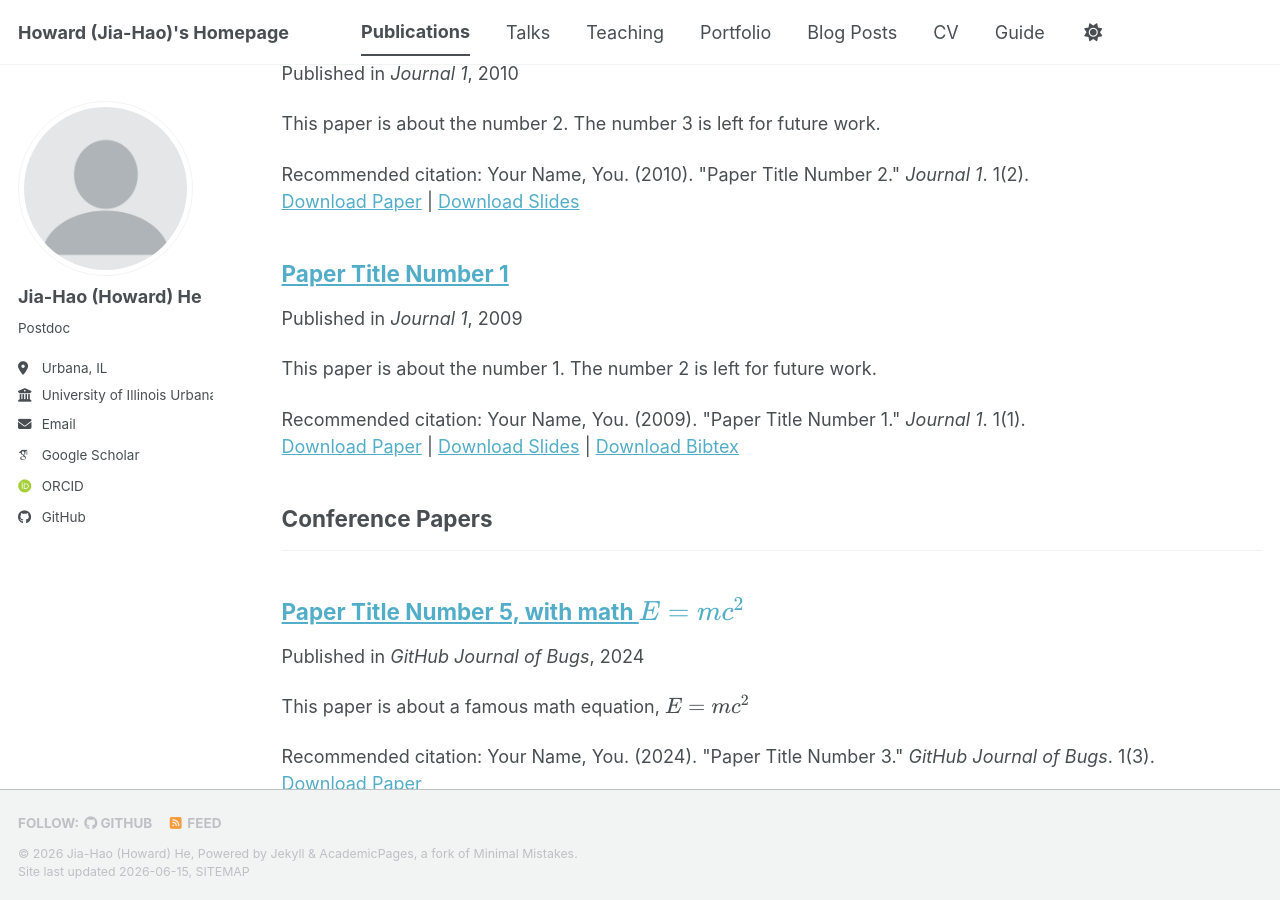
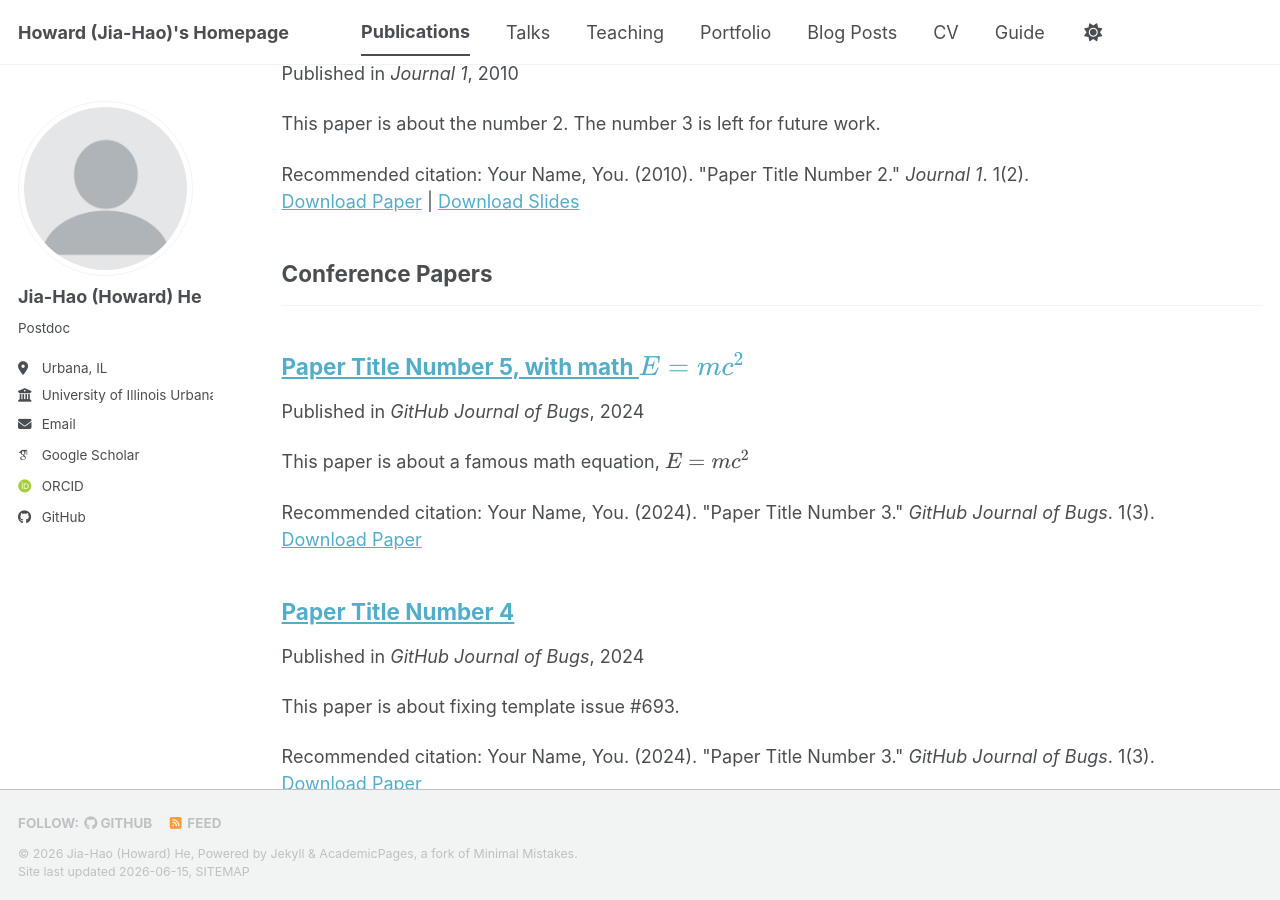
Before and after one commit to howardjhe/howardjhe.github.io, a Jekyll site: the page built from _pages/publications.html, in a window 1280 px wide and 900 px high, scrolled down 536 px. Built offline with Jekyll 4.4.1, drawn with Linux system fonts in a browser that asks for light colours; some web fonts are replaced; a script bundle is joined from its source files by our own code; library files that are not in the unit come from our copies.

Commit message:
Update 2009-10-01-paper-title-number-1.md

```diff
--- a/_publications/2009-10-01-paper-title-number-1.md
+++ b/_publications/2009-10-01-paper-title-number-1.md
@@ -1,14 +1,6 @@
 ---
-title: "Paper Title Number 1"
+title: "placeholder"
 collection: publications
-category: manuscripts
-permalink: /publication/2009-10-01-paper-title-number-1
-excerpt: 'This paper is about the number 1. The number 2 is left for future work.'
+published: false
 date: 2009-10-01
-venue: 'Journal 1'
-slidesurl: 'https://academicpages.github.io/files/slides1.pdf'
-paperurl: 'https://academicpages.github.io/files/paper1.pdf'
-bibtexurl: 'https://academicpages.github.io/files/bibtex1.bib'
-citation: 'Your Name, You. (2009). &quot;Paper Title Number 1.&quot; <i>Journal 1</i>. 1(1).'
 ---
-The contents above will be part of a list of publications, if the user clicks the link for the publication than the contents of section will be rendered as a full page, allowing you to provide more information about the paper for the reader. When publications are displayed as a single page, the contents of the above "citation" field will automatically be included below this section in a smaller font.
```
